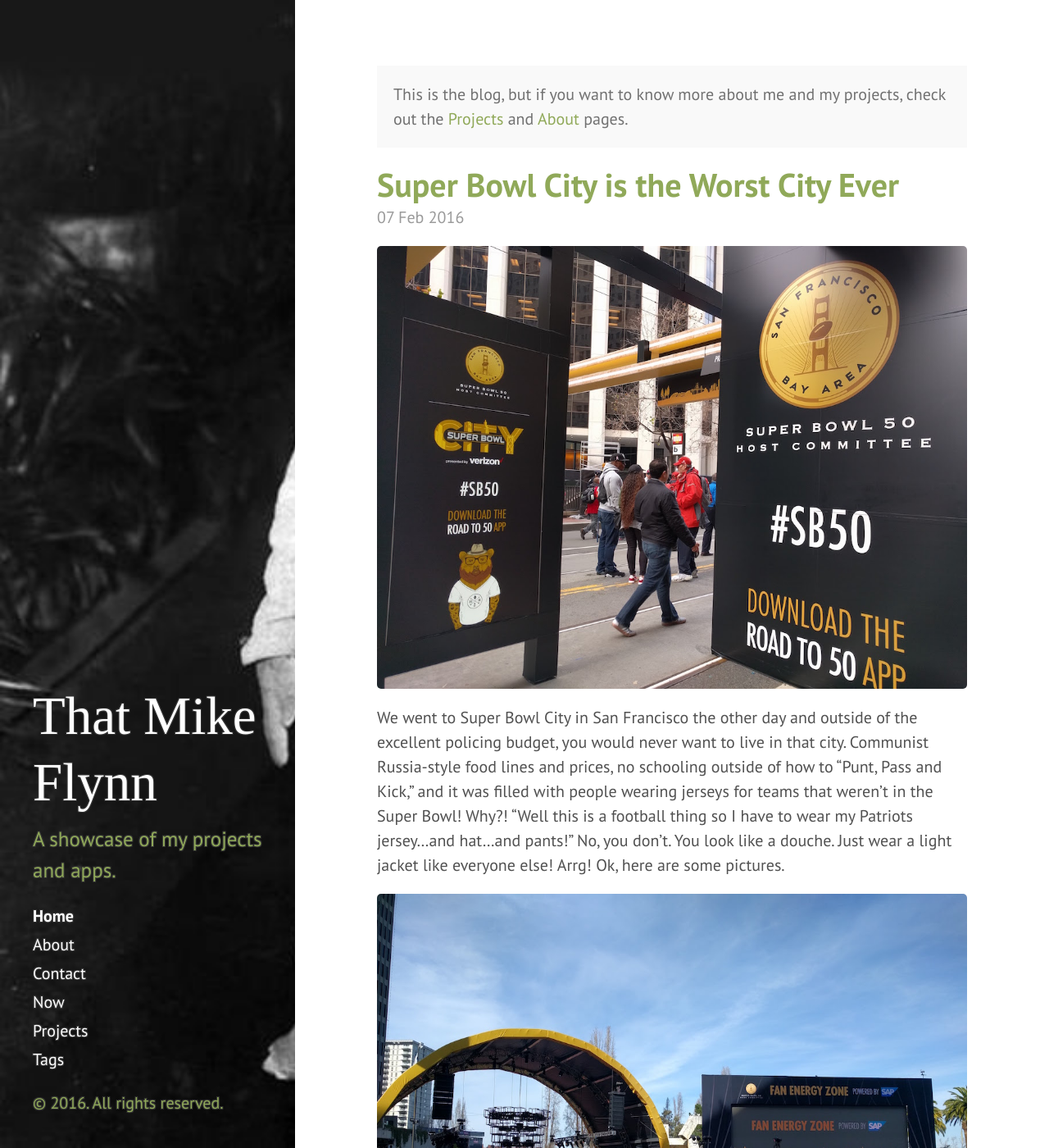
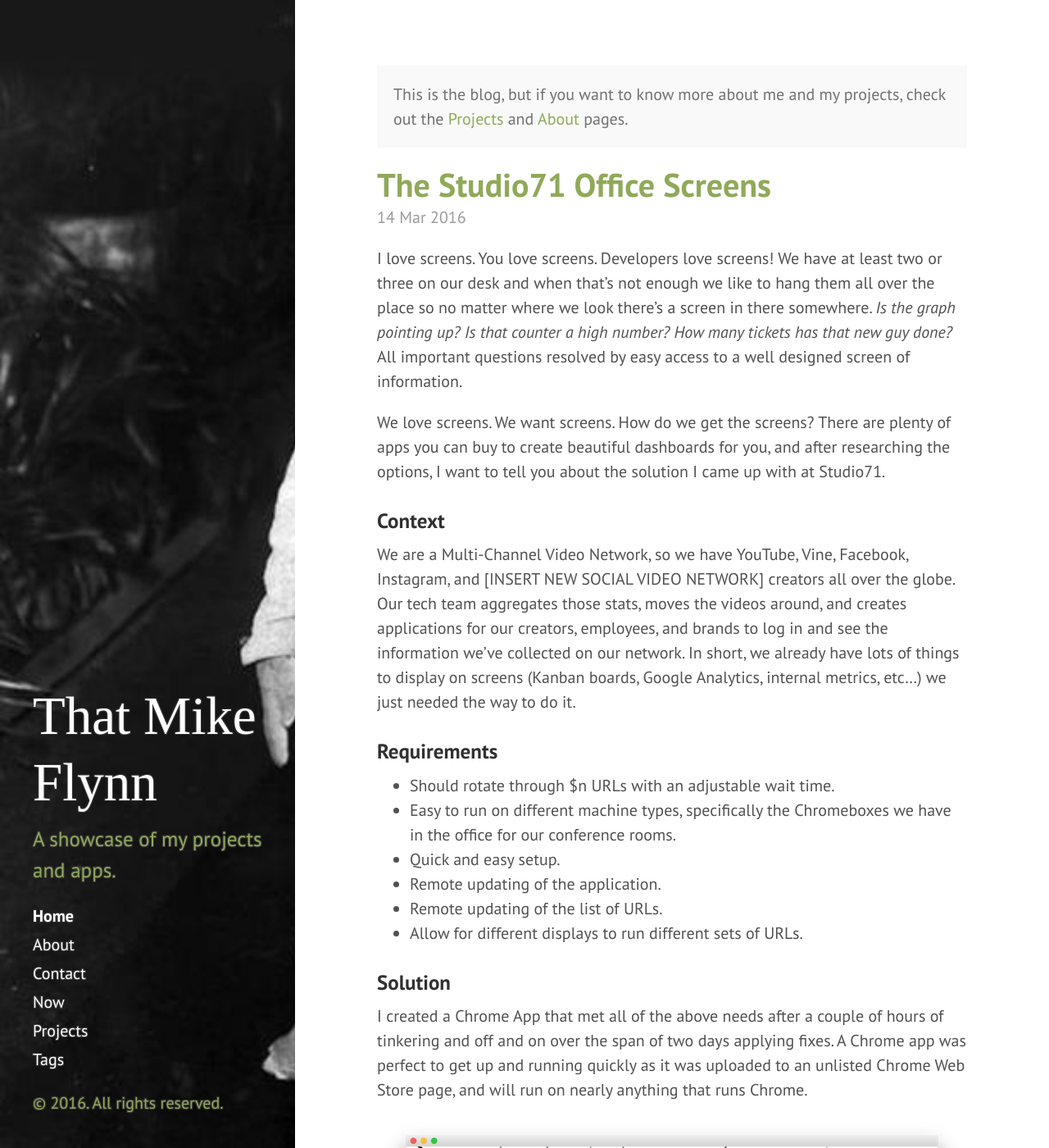
Before and after one commit to mikeflynn/thatmikeflynn.com-archive, a Jekyll site: the page built from index.html, in a window 1280 px wide and 1400 px high. Shown: the whole window at 82% size. Built offline with Jekyll 4.4.1, drawn with Linux system fonts in a browser that asks for light colours; nearby versions of some CDN libraries; some web fonts are replaced; the list of posts is cut into pages by our own code; some of the changed text lies outside the part shown.

Commit message:
New post

```diff
--- a/_posts/2016-03-14-the-studio71-office-screens.md
+++ b/_posts/2016-03-14-the-studio71-office-screens.md
@@ -1,10 +1,48 @@
 ---
 layout: post
 title: The Studio71 Office Screens
-published: false
 tags:
 - Technology
 - Studio71
 ---
 
-I love screens. You love screens. Developers love screens! We have at least two or three on our desk and when that's not enough we like to hang them all over the place so no matter where we look there's a screen in there somewhere.
+I love screens. You love screens. Developers love screens! We have at least two or three on our desk and when that's not enough we like to hang them all over the place so no matter where we look there's a screen in there somewhere. _Is the graph pointing up?_ _Is that counter a high number?_ _How many tickets has that new guy done?_ All important questions resolved by easy access to a well designed screen of information.
+
+We love screens. We want screens. How do we get the screens? There are plenty of apps you can buy to create beautiful dashboards for you, and after researching the options, I want to tell you about the solution I came up with at Studio71.
+
+### Context
+
+We are a Multi-Channel Video Network, so we have YouTube, Vine, Facebook, Instagram, and [INSERT NEW SOCIAL VIDEO NETWORK] creators all over the globe. Our tech team aggregates those stats, moves the videos around, and creates applications for our creators, employees, and brands to log in and see the information we've collected on our network. In short, we already have lots of things to display on screens (Kanban boards, Google Analytics, internal metrics, etc...) we just needed the way to do it.
+
+### Requirements
+
+* Should rotate through $n URLs with an adjustable wait time.
+* Easy to run on different machine types, specifically the Chromeboxes we have in the office for our conference rooms.
+* Quick and easy setup.
+* Remote updating of the application.
+* Remote updating of the list of URLs.
+* Allow for different displays to run different sets of URLs.
+
+### Solution
+
+I created a Chrome App that met all of the above needs after a couple of hours of tinkering and off and on over the span of two days applying fixes. A Chrome app was perfect to get up and running quickly as it was uploaded to an unlisted Chrome Web Store page, and will run on nearly anything that runs Chrome.
+
+![Studio71 Office Chrome App](/public/images/s71_office_chrome_app_000.jpg)
+
+The app has two layouts: The primary URL rotation screen and a very minimal options panel. The options panel allows the local user to give the app name. The name matches the remote configuration (more on that later). The only other option is to set the wait time between URL rotation, which defaults to 30 seconds.
+
+The application logic is very simple: On load, the application checks the options to get the computer name and rotation delay. It pings a server to get a JSON file that dictates the URLs to rotate for each machine name, downloads the file and looks for it's name (if the name isn't in the list, there is a default configuration it will load). The app then creates web views for each of the URLs and sets and interval to rotate through the list, hiding all the views and displaying the current URL's web view. There's some additional logic for when to optionally reload each URL, and to handle a handful of events like pausing the rotation, advancing to the next URL, or reloading the page.
+
+Security isn't much of a concern as any URL authentication is handled by the local user. I could certainly add some option authorization logic to the URLs but that would have be created for each URL and would mean a massive security requirement on the JSON file location, so it's not worth the trouble.
+
+### Conclusion
+
+I launched the solution on [Chromeboxes](http://www.amazon.com/dp/B00IT1WJZQ) plugged in to two wall-mounted monitors and another Chromebox plugged in to our TV in the waiting area. The wall-mounted boxes are set to a "dev" profile that rotate through Google Analytics dashboards, Jira, our internal status page and a playlist of Studio71's currently most popular YouTube videos. The big TV has a "lobby" profile that just includes the YouTube playlist.
+
+![Studio71 Office Dev Screen](/public/images/s71_office_chrome_app_001.jpg)
+
+Everything has worked perfectly! I've found that fullscreen YouTube playlists tend to just die after about 24 hours of playtime so having those URLs set to auto-reload at 24 hours works perfectly. I've also been able to add new dashboards to rotate through for the "dev" screens by easily updating the JSON file...and I've even added a few [random gifs](https://media.giphy.com/media/bO3TakxSzEguc/giphy.gif) to rotate occasionally.
+
+This solution could also easily be rolled out to out other offices and still all be controlled by a central configuration. I'd long since blocked it from my memory, but I actually did some contract work with a company that created a really really overly-complicated system to do this exact thing in banks but with Flash animations...and I think this solution works better after a few hours banging around the Google Chrome App documentation!
+
+![Studio71 Office Dev Screen](/public/images/s71_office_chrome_app_002.gif)
```
Also changed, not shown: public/images/s71_office_chrome_app_000.jpg (added), public/images/s71_office_chrome_app_001.jpg (added), 1 other file.
